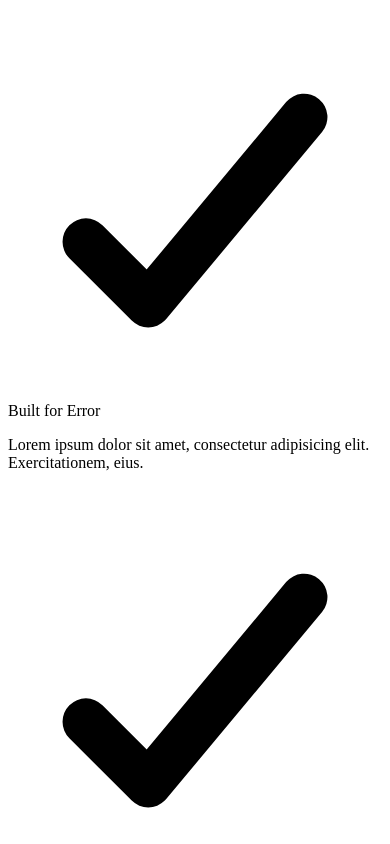
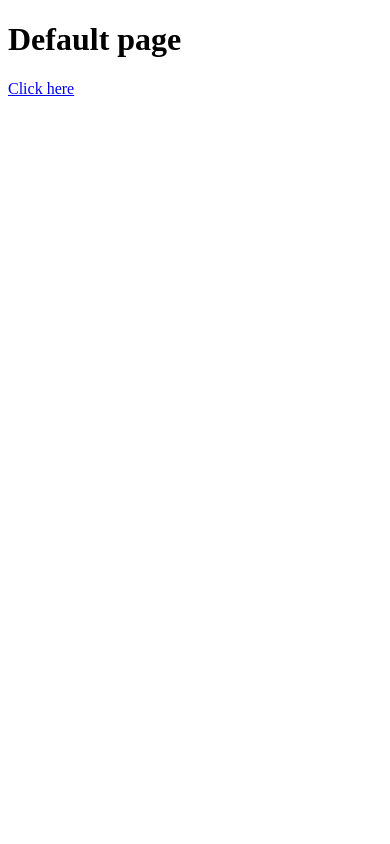
Before and after one commit to SteellgoldStock/TasksBoard, a SvelteKit app: page / in a window 390 px wide. Shown: the top 844 px of the page. Built offline with nearby package versions, Linux system fonts and the light colour scheme.

Commit message:
🕸️ Default page "Home website" (Not now)

```diff
--- a/src/routes/+page.svelte
+++ b/src/routes/+page.svelte
@@ -1,19 +1,2 @@
-<script lang="ts">
-  import { Task } from "$lib/components/task";
-
-  let tasks = [
-		{ title: 'Built for Error', description: "Lorem ipsum dolor sit amet, consectetur adipisicing elit. Exercitationem, eius.", id: "built-for-error", addedAt: 1671633179722 },
-		{ title: 'Secret of the Three-Inch Inspector', description: "Lorem ipsum dolor sit amet consectetur, adipisicing elit. Voluptate, modi! Quidem temporibus fugit repellat perspiciatis obcaecati non aliquid illum error. Quasi aperiam eveniet quod eligendi quidem doloremque iste cumque atque.", id: "secret-of-the-three-inch-inspector", addedAt: 1671891279722 },
-		{ title: 'Sugar and Spice', description: "Lorem ipsum dolor sit amet consectetur adipisicing elit. Libero temporibus modi cum quo aliquid autem illum deserunt sit qui? Quaerat molestiae asperiores, deleniti omnis distinctio adipisci debitis nam maxime. Cumque sint nemo culpa voluptatum. Libero voluptatibus tenetur necessitatibus tempora quod, sit natus quisquam consectetur beatae, quos odit, qui maxime dolores!", id: "sugar-and-spice", addedAt: 1097789160000 },
-		{ title: 'Mister Nice', description: "Lorem ipsum dolor sit amet consectetur, adipisicing elit. Tempore maiores obcaecati deserunt, fugit debitis esse magnam nam alias eos cupiditate!", id: 'mister-nice', addedAt: 1578466980000 },
-		{ title: 'Micha Micha', description: "Lorem ipsum dolor sit amet, consectetur adipisicing elit. Pariatur, assumenda.", id: 'micha-micha', addedAt: 1578466980000 },
-		{ title: 'Zoubiyoulou', description: "Lorem ipsum dolor sit amet consectetur adipisicing elit. Odit error consequuntur id. Qui nobis, cumque dolore ipsam earum sapiente velit accusantium voluptatem molestiae molestias et ab nemo inventore. Possimus, accusamus.", id: 'zoubiyoulou', addedAt: 1578414778500 },
-		{ title: 'Pokémon', description: "Lorem ipsum dolor sit amet consectetur adipisicing elit. Cupiditate, laborum veniam necessitatibus non quaerat et ab quod soluta reprehenderit qui facilis? Dolorum, harum voluptatum. Dicta dolorum quasi incidunt labore totam maiores sed magnam, voluptatum delectus architecto consequatur enim sunt?", id: 'pokemon', addedAt: 1578965888700 }
-	];
-</script>
-
-<div class="grid grid-cols-1 md:grid-cols-2 lg:grid-cols-3 gap-x-3">
-  {#each tasks as task}
-    <Task props={{ title: task.title, description: task.description, identifier: task.id, addedAt: task.addedAt }} />
-  {/each}
-</div>
+<h1>Default page</h1>
+<a href="/tasks">Click here</a>
```
